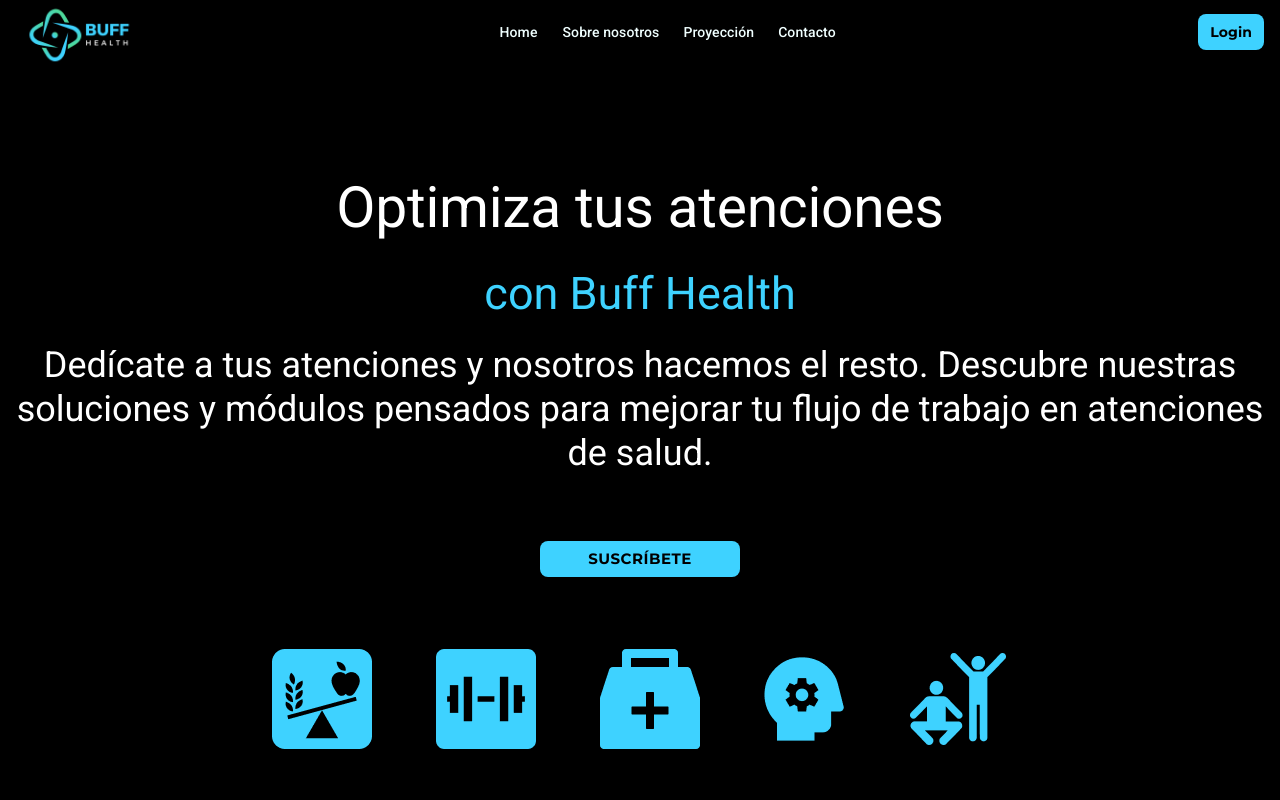
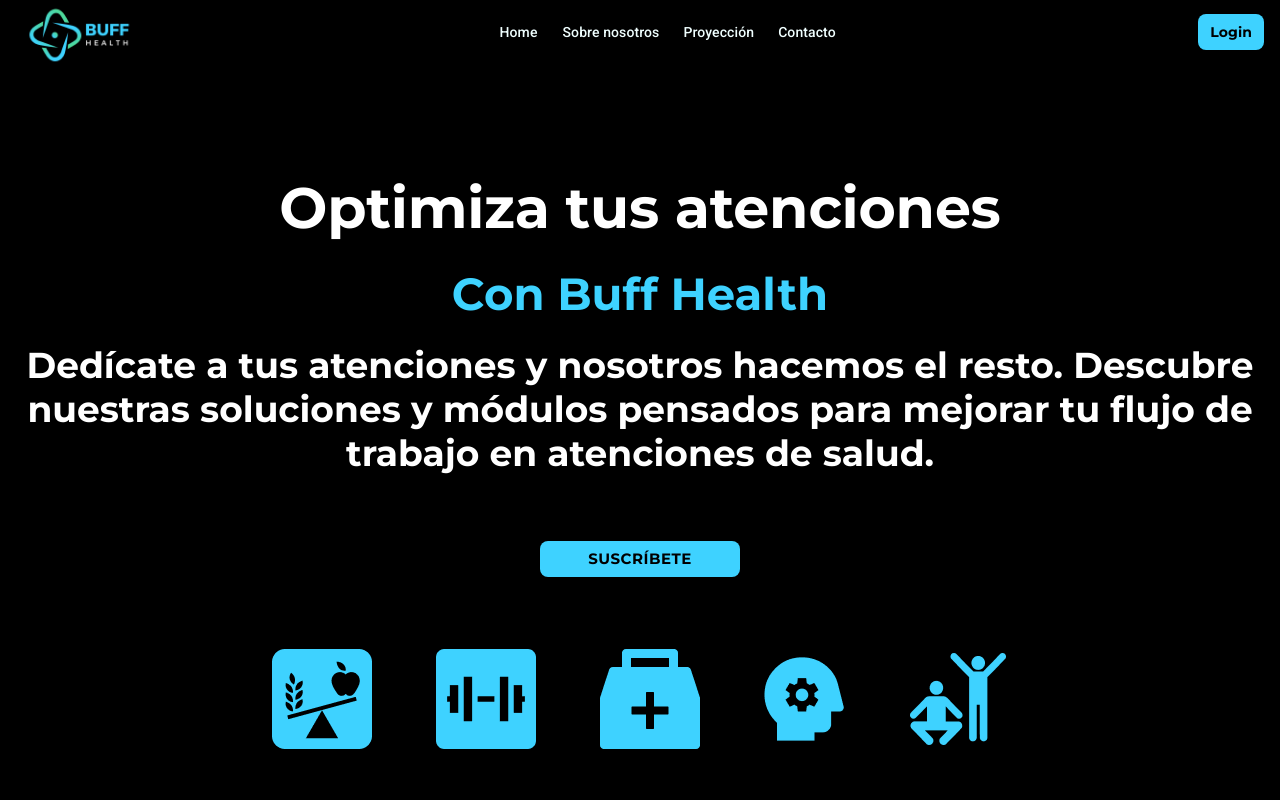
Before and after one commit to hansNeckel/buff-landing, an Angular app: page / in a window 1280 px wide. Shown: the top 800 px of the page. Built offline with nearby package versions, Linux system fonts and the light colour scheme.

Commit message:
initial commit

```diff
--- a/src/app/shared/components/contact/contact.component.html
+++ b/src/app/shared/components/contact/contact.component.html
@@ -53,12 +53,35 @@
               El teléfono debe seguir el formato del código de país.
             </mat-error>
           </mat-form-field>
-
+<!--
           <mat-form-field appearance="outline" class="input">
             <input
               matInput
               placeholder="Ingresa tu profesión"
               formControlName="profession"
+            />
+            <mat-error
+              *ngIf="contactForm.get('profession')?.hasError('required')"
+            >
+              La profesión es obligatoria.
+            </mat-error>
+          </mat-form-field>
+ -->
+
+
+          <mat-form-field appearance="outline" class="input">
+            <mat-select #profesion>
+              <mat-option *ngFor="let profesion of profesiones">
+                {{profesion}}
+              </mat-option>
+            </mat-select>
+
+
+            <input
+              matInput
+              placeholder="Ingresa tu profesión"
+              formControlName="profession"
+              #profesion
             />
             <mat-error
               *ngIf="contactForm.get('profession')?.hasError('required')"
--- a/src/app/shared/components/contact/contact.component.ts
+++ b/src/app/shared/components/contact/contact.component.ts
@@ -15,6 +15,7 @@
 import { MatFormFieldModule } from '@angular/material/form-field';
 import { FormsModule, ReactiveFormsModule, FormBuilder, FormGroup, Validators } from '@angular/forms';
 import { serverTimestamp } from 'firebase/firestore';
+import {MatSelectModule} from '@angular/material/select';
 
 @Component({
   selector: 'app-contact',
@@ -30,7 +31,8 @@
     MatCardModule,
     MatInputModule,
     FormsModule,
-    ReactiveFormsModule
+    ReactiveFormsModule,
+    MatSelectModule
   ],
   templateUrl: './contact.component.html',
   styleUrl: './contact.component.scss'
@@ -39,6 +41,7 @@
   private db;
   contactData = { name: '', email: '', phone: '', profession: '' };
   contactForm: FormGroup;
+  profesiones: string[] = ['Enfermería','Kinesiología','Nutricionista','Preparador Físico', 'Medicina'];
 
   constructor(private fb: FormBuilder) {
     const app = initializeApp(firebaseConfig);
@@ -102,4 +105,11 @@
       });
     }
   }
+
+
+
+
+  addProfesion(value: string){
+    this.profesiones.push(value);
+  }
 }
--- a/src/app/shared/components/headline/headline.component.html
+++ b/src/app/shared/components/headline/headline.component.html
@@ -11,7 +11,7 @@
       </div>
       <div class="row-sm-12">
         <div class="subtitle-container">
-          <h2>con Buff Health</h2>
+          <h2>Con Buff Health</h2>
         </div>
       </div>
       <div class="row-sm-12">
--- a/src/app/shared/components/headline/headline.component.scss
+++ b/src/app/shared/components/headline/headline.component.scss
@@ -27,10 +27,13 @@
   color: white;
   font-family: "Montserrat";
   font-size: 72px;
-  font-weight: 700;
+
   line-height: 16px;
   letter-spacing: 0.5px;
   text-align: center;
+  h1 {
+    font-family: "Montserrat";
+  }
 }
 
 .subtitle-container {
@@ -41,6 +44,9 @@
   line-height: 16px;
   letter-spacing: 0.5px;
   text-align: center;
+  h2 {
+    font-family: "Montserrat";
+  }
 }
 
 .paragraph-container {
@@ -54,6 +60,9 @@
   /* text-align: center; */
   /* width: 75rem; */
   max-width: 88rem;
+  h3 {
+    font-family: "Montserrat";
+  }
 }
 
 .button-container {
```
